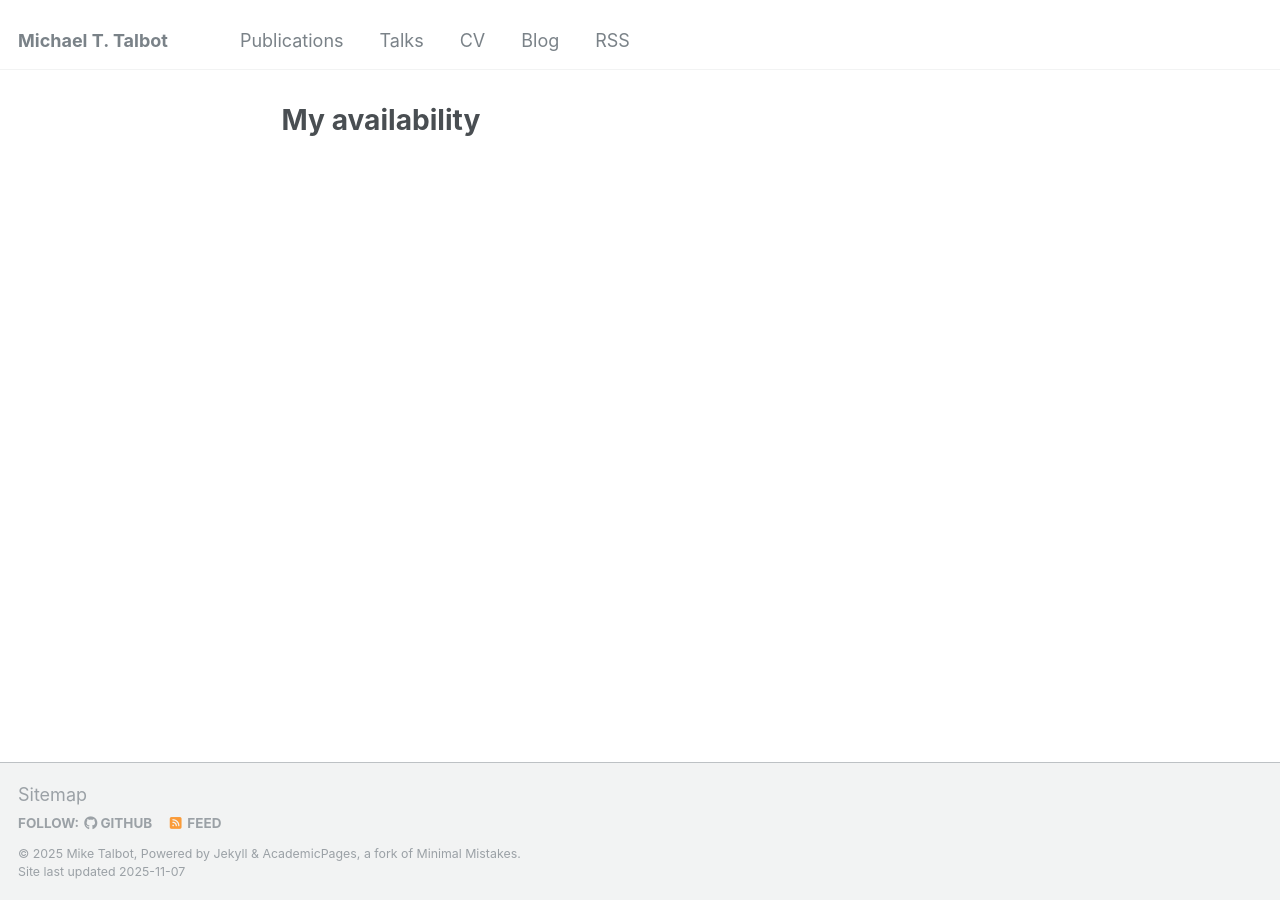
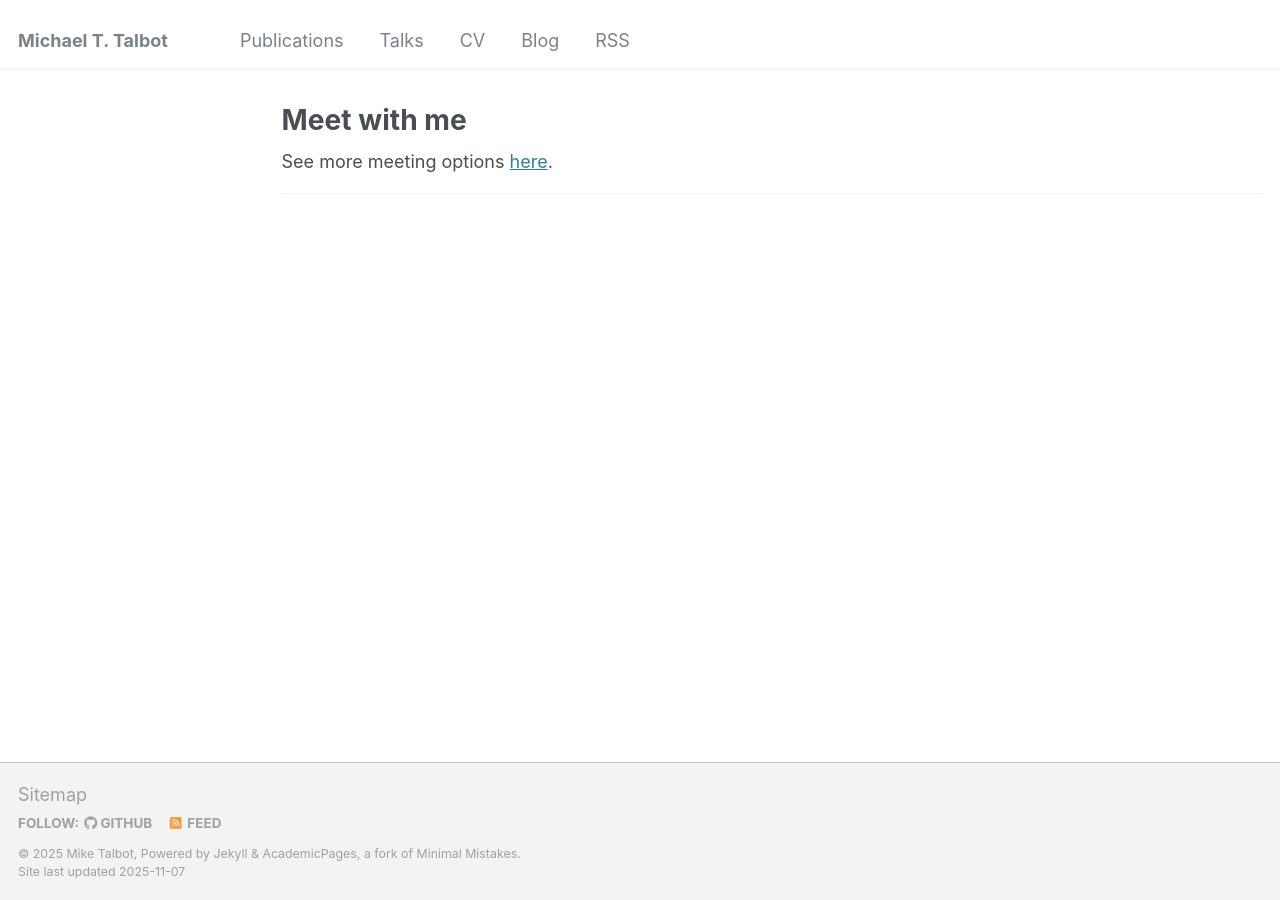
Before and after one commit to realmiketalbot/realmiketalbot.github.io, a Jekyll site: the page built from _pages/calendar.html, in a window 1280 px wide. Built offline with Jekyll 4.4.1, drawn with Linux system fonts in a browser that asks for light colours; a script that is not in the unit is left out; comment, search, counter and statistics services are not loaded.

Commit message:
Add calendar widget

```diff
--- a/_includes/author-profile.html
+++ b/_includes/author-profile.html
@@ -159,7 +159,7 @@
       {% if author.zhihu %}
       <li><a href="https://www.zhihu.com/people/{{ author.zhihu }}"><i class="fab fa-fw fa-zhihu icon-pad-right" aria-hidden="true"></i>Zhihu</a></li>
       {% endif %}
-      <li><a href="/calendar.html" target="_blank"><i class="fa-solid fa-calendar-plus icon-pad-right" aria-hidden="true"></i>Meet with me</a></li>
+      <li><a href="/calendar.html"><i class="fa-solid fa-calendar-plus icon-pad-right" aria-hidden="true"></i>Meet with me</a></li>
     </ul>
   </div>
 
--- a/_pages/calendar.html
+++ b/_pages/calendar.html
@@ -1,9 +1,13 @@
 ---
 layout: archive
-title: "My availability"
+title: "Meet with me"
 permalink: /calendar.html
 author_profile: false
 ---
+
+See more meeting options <a href="https://cal.com/mtalbot" target="_blank">here</a>.<br>
+
+<hr>
 
 <!-- Cal inline embed code begins -->
 <div style="width:100%;height:100%;overflow:scroll" id="my-cal-inline-online-quick"></div>
@@ -13,10 +17,10 @@
 
   Cal.ns["online-quick"]("inline", {
     elementOrSelector:"#my-cal-inline-online-quick",
-    config: {"layout":"month_view"},
+    config: {"layout":"month_view","theme":"light"},
     calLink: "mtalbot/online-quick",
   });
 
-  Cal.ns["online-quick"]("ui", {"hideEventTypeDetails":false,"layout":"month_view"});
+  Cal.ns["online-quick"]("ui", {"theme":"light","hideEventTypeDetails":false,"layout":"month_view"});
   </script>
   <!-- Cal inline embed code ends -->
```
